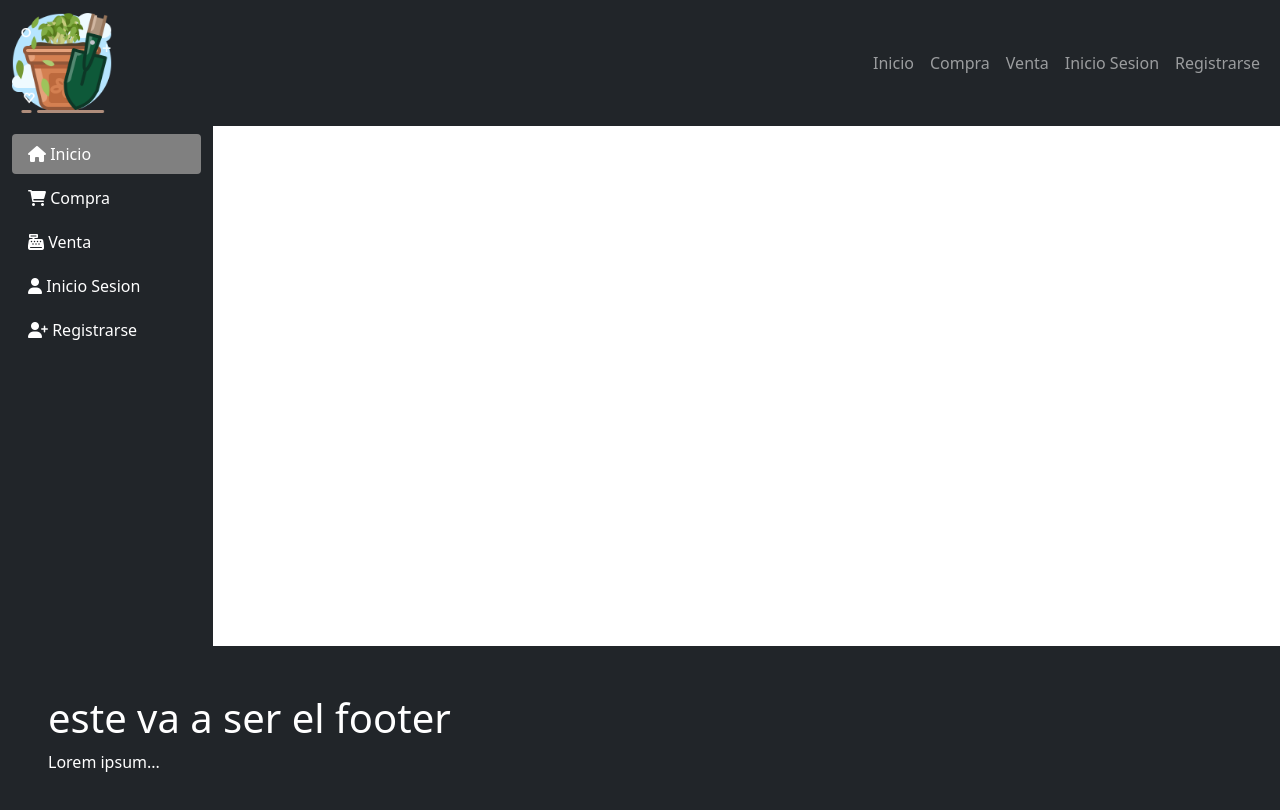
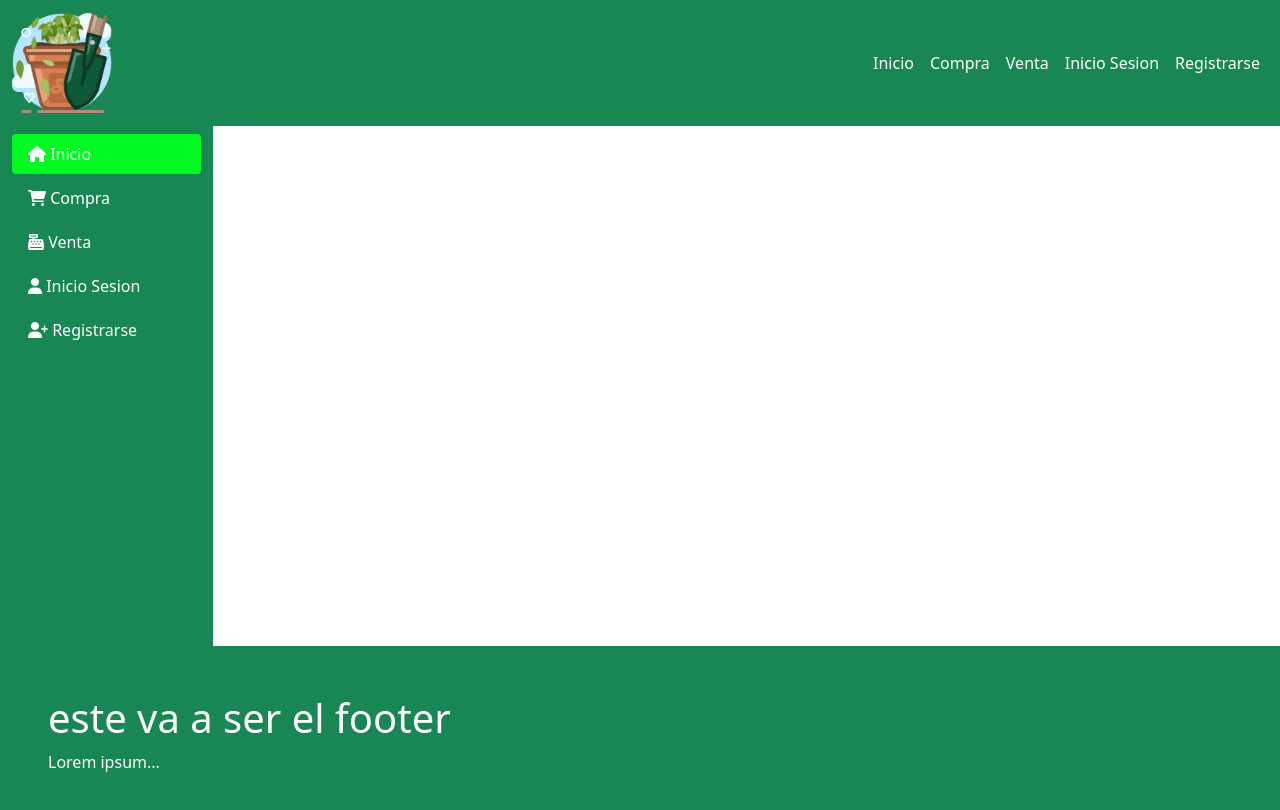
Before and after one commit to RagnaCr1ms0n/proyecto-semestral, a plain HTML site: page index.html in a window 1280 px wide. Drawn offline with nearby package versions, Linux system fonts and the light colour scheme; files that its build step writes are made by us from their sources; files whose address does not match are found by name.

Commit message:
cambio de colores

```diff
--- a/css/style.css
+++ b/css/style.css
@@ -1,5 +1,5 @@
 .nav-link:hover{
-    background-color: grey;
+    background-color: rgb(2, 250, 35);
     color: white;
 }
 
@@ -8,5 +8,5 @@
 }
 
 .active {
-    background-color: grey !important;
+    background-color: rgb(2, 250, 35) !important;
 }
--- a/index.html
+++ b/index.html
@@ -11,7 +11,7 @@
 </head>
 <body>
 
-    <nav class="navbar navbar-expand-sm bg-dark navbar-dark">
+    <nav class="navbar navbar-expand-sm bg-success navbar-success">
         <div class="container-fluid">
           <a class="navbar-brand" href="#"><img src="../proyecto/img/logo.png" alt="" width="100"></a>
           <button class="navbar-toggler" type="button" data-bs-toggle="collapse" data-bs-target="#collapsibleNavbar">
@@ -41,7 +41,7 @@
 
     <div class="container-fluid">
         <div class="row">
-            <div class="col-sm-2 bg-dark" style="min-height: 65vh;"><ul class="nav nav-pills flex-column mt-1">
+            <div class="col-sm-2 bg-success" style="min-height: 65vh;"><ul class="nav nav-pills flex-column mt-1">
                 <li class="nav-item mt-1">
                   <a class="nav-link active" href="#"><i class="fa-solid fa-house"></i> Inicio</a>
                 </li>
@@ -73,7 +73,7 @@
         </div>
     </div>
 
-    <div class="p-5 bg-dark text-white ">
+    <div class="p-5 bg-success text-white ">
         <h1>este va a ser el footer</h1>
         <p>Lorem ipsum...</p>
       </div>
```
